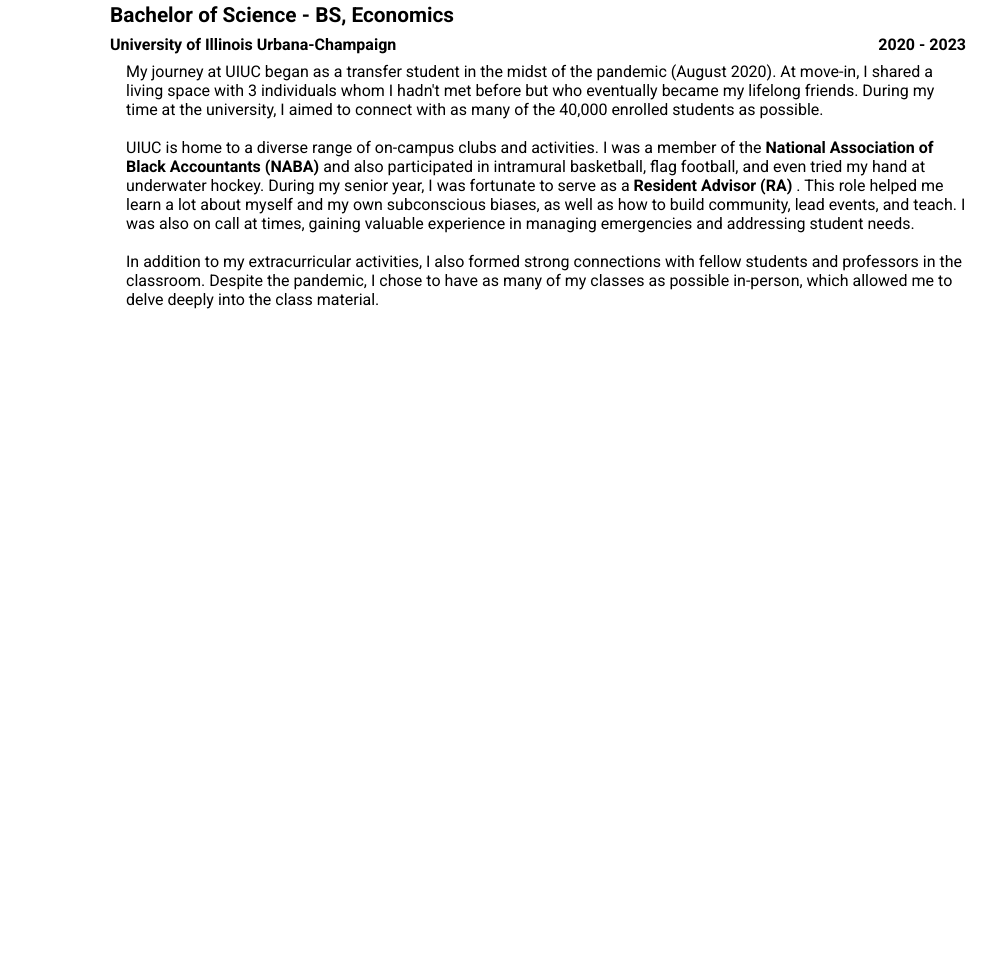
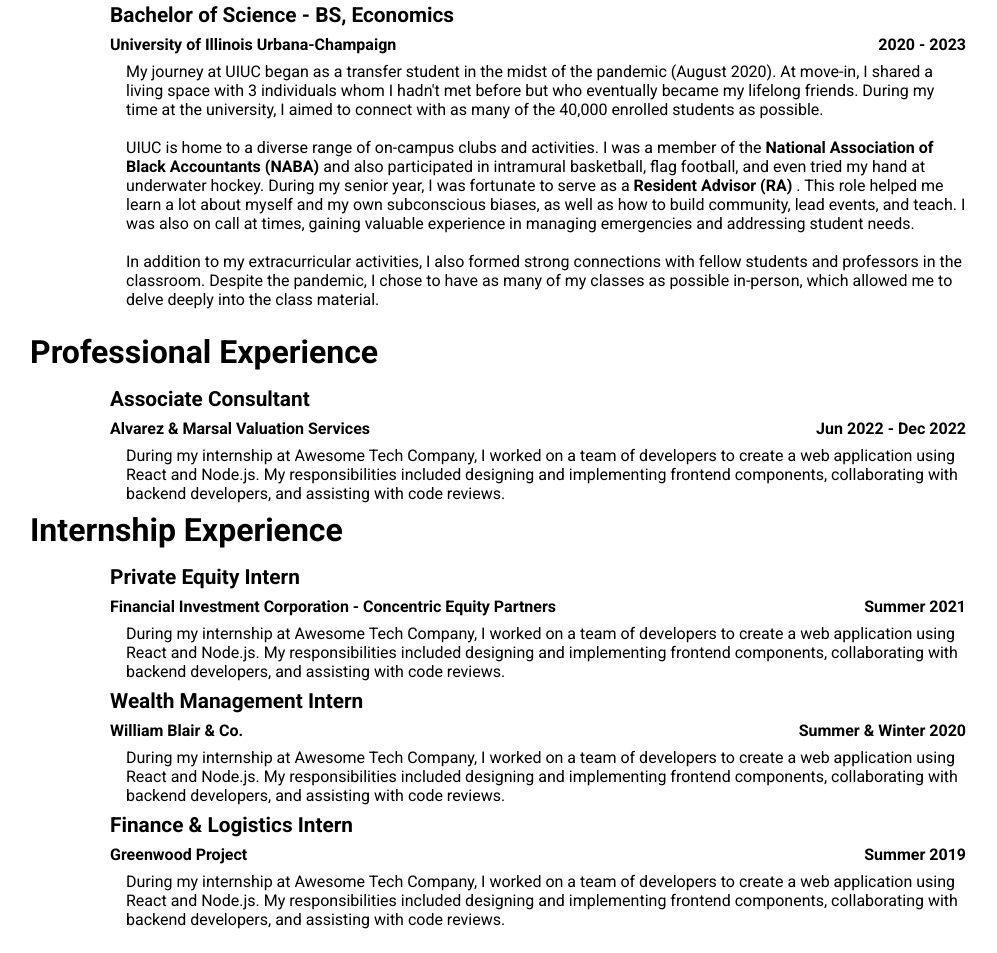
Before and after one commit to Jared-Thompkins/thompkins.info, a plain HTML site: page index.html in a window 1280 px wide. Shown: the part 592-1545 px from the top of the page, without its empty margins (142-1139 px from the left). Before the commit the page ends 925 px from the top, so only its background shows below. Drawn offline with Linux system fonts and the light colour scheme.

Commit message:
add experience section

```diff
--- a/index.html
+++ b/index.html
@@ -79,6 +79,59 @@
             </li>
           </ul>
         </section>
-
+        <section class="experiences">
+          <h2>Professional Experience</h2>
+          <ul>
+            <li>
+              <h3>Associate Consultant</h3>
+              <div class="experience-info">
+                <p>Alvarez & Marsal Valuation Services</p>
+                <div class="years">
+                  <p>Jun 2022 - Dec 2022</p>
+                </div>
+              </div>
+              <div class="description">
+                <p>During my internship at Awesome Tech Company, I worked on a team of developers to create a web application using React and Node.js. My responsibilities included designing and implementing frontend components, collaborating with backend developers, and assisting with code reviews.</p>
+              </div>
+            </li>
+          </ul>
+          <h2>Internship Experience</h2>
+        <ul>
+          <li>
+            <h3>Private Equity Intern</h3>
+            <div class="experience-info">
+              <p>Financial Investment Corporation - Concentric Equity Partners</p>
+              <div class="years">
+                <p>Summer 2021</p>
+              </div>
+            </div>
+            <div class="description">
+              <p>During my internship at Awesome Tech Company, I worked on a team of developers to create a web application using React and Node.js. My responsibilities included designing and implementing frontend components, collaborating with backend developers, and assisting with code reviews.</p>
+            </div>
+            </li>
+          <li>
+            <h3>Wealth Management Intern</h3>
+            <div class="experience-info">
+              <p>William Blair & Co.</p>
+              <div class="years">
+                <p>Summer & Winter 2020</p>
+              </div>
+            </div>
+            <div class="description">
+              <p>During my internship at Awesome Tech Company, I worked on a team of developers to create a web application using React and Node.js. My responsibilities included designing and implementing frontend components, collaborating with backend developers, and assisting with code reviews.</p>
+            </div>
+            <li>
+              <h3>Finance & Logistics Intern</h3>
+              <div class="experience-info">
+                <p>Greenwood Project</p>
+                <div class="years">
+                  <p>Summer 2019</p>
+                </div>
+              </div>
+              <div class="description">
+                <p>During my internship at Awesome Tech Company, I worked on a team of developers to create a web application using React and Node.js. My responsibilities included designing and implementing frontend components, collaborating with backend developers, and assisting with code reviews.</p>
+              </div>
+              </li>
+            </section>
 </body>
 </html>
--- a/styles.css
+++ b/styles.css
@@ -100,7 +100,7 @@
   }
 
   .social-links a {
-    color: #5656566f;
+    color: #5656569b;
     text-decoration: none;
     font-weight: 500;
     transition: color 0.3s;
@@ -152,3 +152,45 @@
     justify-content: space-between;
     font-weight: 700;
   }
+
+  /* Experiences Section */
+  .experiences {
+    padding: 0.5rem 0;
+  }
+
+  .experiences h2 {
+    font-size: 2rem;
+    font-weight: 700;
+    margin-bottom: 1rem;
+  }
+
+  .experiences h3 {
+    font-size: 1.3rem;
+    font-weight: 700;
+    margin-bottom: 0.5rem;
+  }
+
+  .experiences p {
+    margin-bottom: 0.5rem;
+  }
+
+  .experiences ul {
+    padding-left: 1rem;
+    list-style-type: none;
+    padding-left: 5rem;
+  }
+
+  .experiences .description {
+    margin-left: 1rem;
+    color: #000000;
+  }
+
+  .experiences .years {
+    text-align: right;
+  }
+
+  .experiences .experience-info {
+    display: flex;
+    justify-content: space-between;
+    font-weight: 700;
+  }
```
